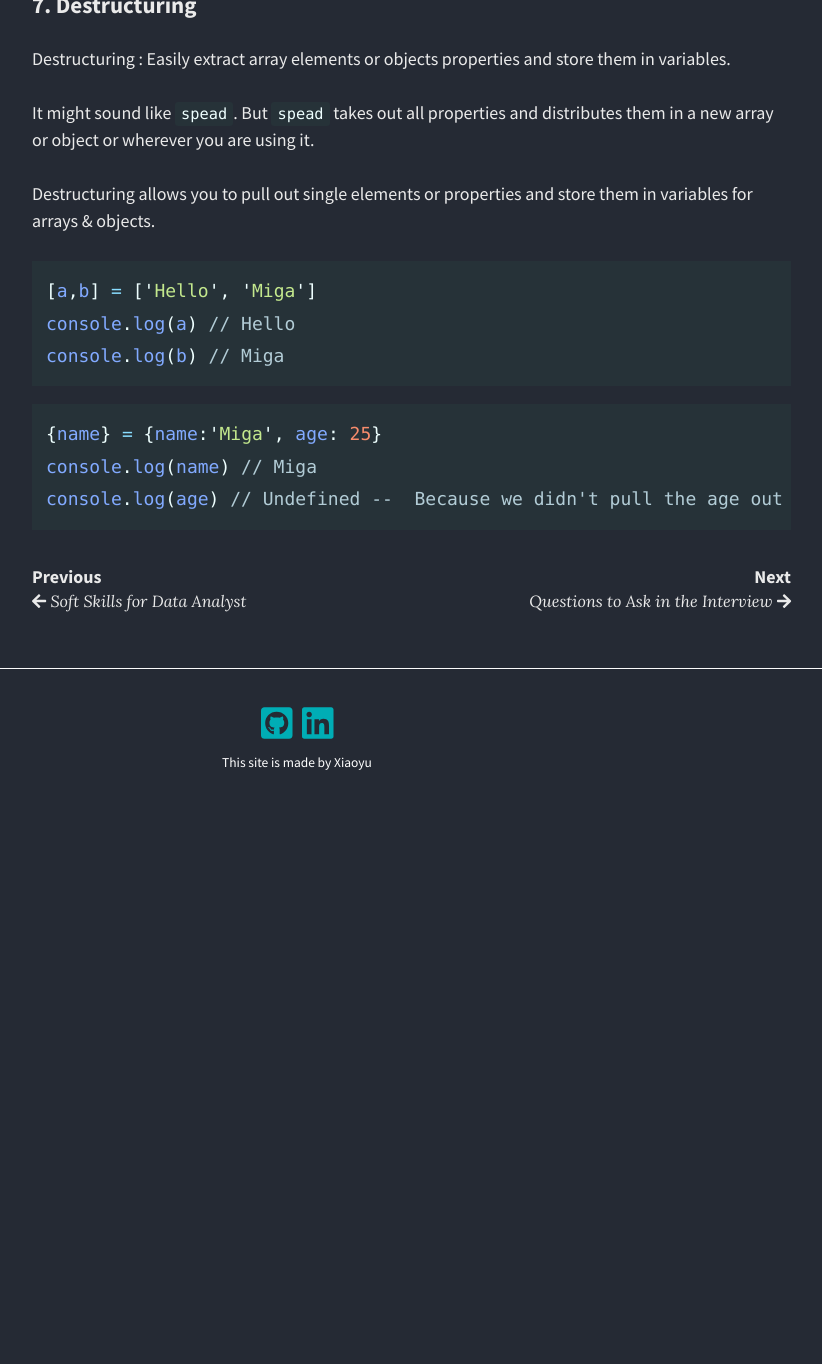
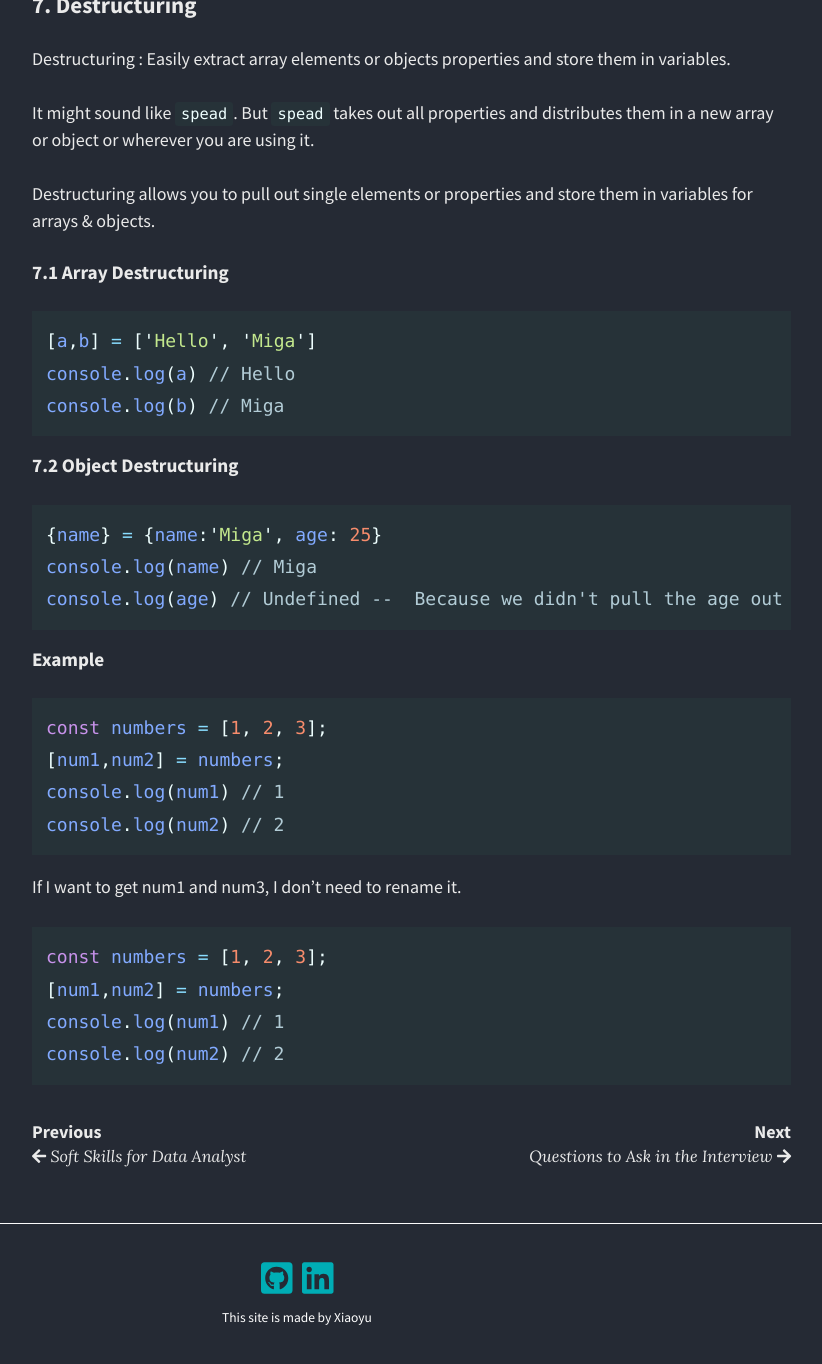
Before and after one commit to migapipo/personal-blog, a Jekyll site: the page built from _posts/2020-01-09-React Learning.md, in a window 1280 px wide and 1400 px high, scrolled down 9782 px. Shown: the top 1364 px of the window, without its empty margins (343-1165 px from the left). Built offline with Jekyll 4.4.1, drawn with Linux system fonts in a browser that asks for light colours; nearby versions of some CDN libraries; emoji names are drawn with the system emoji font; before the commit the page ends 10627 px from its top, so only the background shows below that.

Commit message:
update React post

````diff
--- a/_posts/2020-01-09-React Learning.md
+++ b/_posts/2020-01-09-React Learning.md
@@ -350,15 +350,32 @@ It might sound like ```spead```. But ```spead``` takes out all properties and di
 
 Destructuring allows you to pull out single elements or properties and store them in variables for arrays & objects.
 
+
+#### 7.1 Array Destructuring
 ```javascript
 [a,b] = ['Hello', 'Miga']
 console.log(a) // Hello
 console.log(b) // Miga
 ```
 
-
+#### 7.2 Object Destructuring
 ```javascript
 {name} = {name:'Miga', age: 25}
 console.log(name) // Miga
 console.log(age) // Undefined --  Because we didn't pull the age out of the object here
 ```
+
+#### Example
+```javascript
+const numbers = [1, 2, 3];
+[num1,num2] = numbers;
+console.log(num1) // 1
+console.log(num2) // 2
+```
+If I want to get num1 and num3, I don't need to rename it.
+```javascript
+const numbers = [1, 2, 3];
+[num1,num2] = numbers;
+console.log(num1) // 1
+console.log(num2) // 2
+```
````
